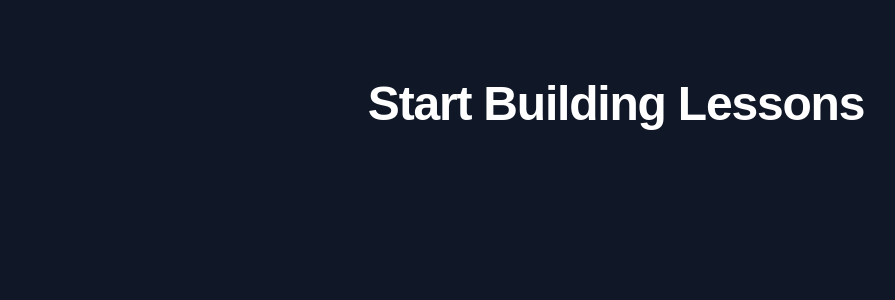
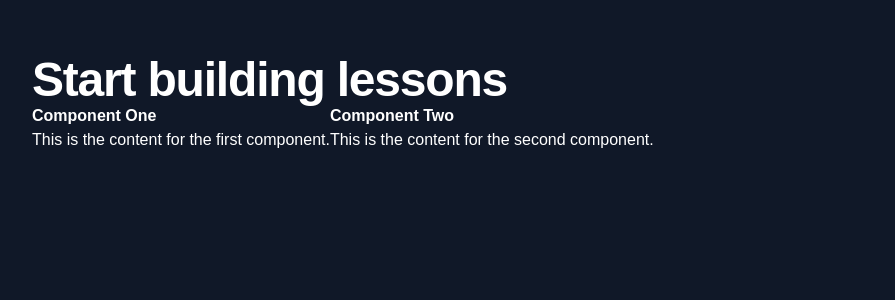
Before and after one commit to bhaditya-cs/opencurricula, a Next.js app: page /build in a window 1280 px wide. Shown: the top 300 px of the page, without its empty margins (24-919 px from the left). Built offline with nearby package versions, Linux system fonts and the light colour scheme.

Commit message:
started on the lesson page

```diff
--- a/src/app/build/page.tsx
+++ b/src/app/build/page.tsx
@@ -1,11 +1,46 @@
+"use client";
+import Link from "next/link";
+import React, { useState } from 'react';
 
 
-export default function Build () {
+export default function Build() {
+    const [elements, setElements] = useState([]);
+
+    const handleClick = () => {
+        setElements(prev => [...prev, `Element ${prev.length + 1}`]);
+    };
     return (
-        <div className=" min-h-screen bg-gray-900 text-white flex flex-col items-center p-8 sm:p-20 gap-16">
-            <h1 className="text-5xl font-extrabold tracking-tight">Start Building Lessons</h1>
+        <div className=" min-h-screen bg-gray-900 text-white p-8 gap-8">
+            <div className=" p-6 flex flex-col h-screen m-0 p-0">
+                <h1 className="text-5xl font-extrabold tracking-tight border-b p-2">Start building lessons</h1>
+
+                <div className="flex divide-x divide-gray-300 flex-1 overflow-auto w-full m-0 p-0">
+                    <div className="p-4 w-1/2">
+                        <h2 className="text-lg font-semibold">Component One</h2>
+                        <p>This is the content for the first component.</p>
+                    </div>
+
+                    <div className="p-4 w-1/2">
+                        <h2 className="text-lg font-semibold">Component Two</h2>
+                        <p>This is the content for the second component.</p>
+                    </div>
+                </div>
+            </div>
         </div>
     );
+    /*(
+           <div classNameName=" min-h-screen bg-gray-900 text-white flex flex-col items-center p-8 sm:p-20 gap-16">
+               <h1 classNameName="text-5xl font-extrabold tracking-tight">Start Building Lessons</h1>
+               <button classNameName="bg-blue-600 hover:bg-blue-500 text-white px-6 py-3 rounded-2xl shadow-md font-semibold max-w-sm" onClick={handleClick}>
+                   + Create New Lesson
+               </button>
+               <div>
+                   {elements.map((el, idx) => (
+                       <h2 key={idx} style={{ marginTop: 8 }}>{el}</h2>
+                   ))}
+               </div>
+           </div>
+           ); */
 
 
 }
--- a/src/app/page.tsx
+++ b/src/app/page.tsx
@@ -45,11 +45,13 @@ return (
           Join the growing community of educators building open resources. Start creating lessons or explore existing ones.
         </p>
         <div className="flex justify-center gap-4">
+          <Link href="/build">
             <button className="bg-blue-600 hover:bg-blue-500 text-white px-6 py-3 rounded-2xl shadow-md font-semibold max-w-sm">
-          <Link href="/build">Start Building</Link>
+              Start Building
             </button>
+          </Link>
           <button className="bg-gray-700 hover:bg-gray-600 text-white px-6 py-3 rounded-2xl shadow-md font-semibold max-w-sm">
-        Explore Lessons
+            Explore Curriculum
           </button>
         </div>
       </div>
@@ -58,6 +60,7 @@ return (
       {/* Footer */}
       <footer className="mt-auto text-gray-400 text-sm text-center pt-12">
         <p>Made for the 2025 WarriorHacks - Aditya Bhadra & Atharv Sondhi</p>
+        <p>Lisenced under MIT License</p>
       </footer>
     </div>
   );
```
Lines whose indentation alone changed are shown as unchanged.
